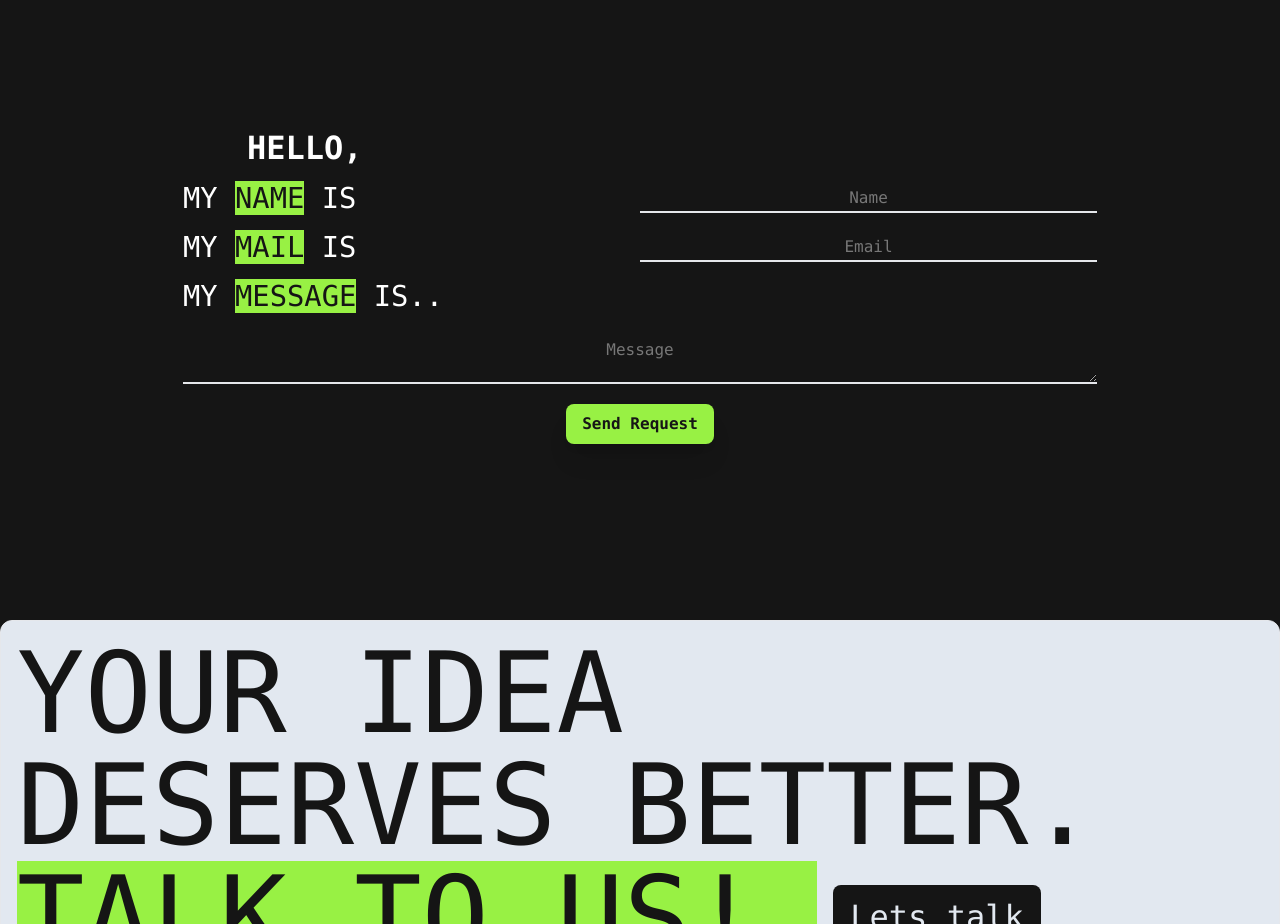
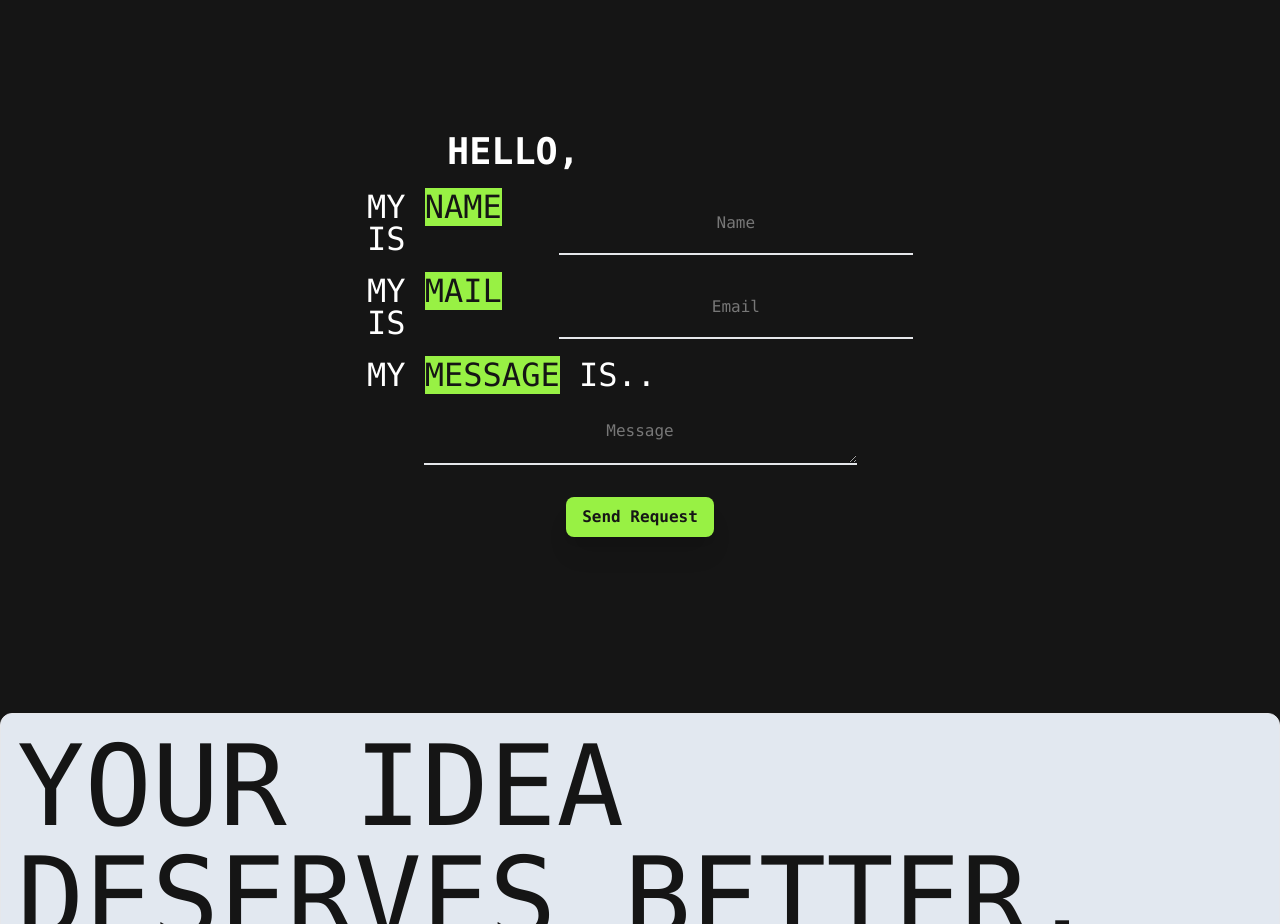
Before and after one commit to OGWebdesign/CompanyPage, a React (Vite) app: page /contact in a window 1280 px wide. Shown: the part 940-1864 px from the top of the page. Built offline with nearby package versions, Linux system fonts and the light colour scheme.

Commit message:
polished contact for desktop

```diff
--- a/src/Pages/Contact.tsx
+++ b/src/Pages/Contact.tsx
@@ -1,4 +1,4 @@
-import { ContactFormMobile } from "../components/ContactForm";
+import { ContactForm } from "../components/ContactForm";
 import { ContactStripe } from "../components/ContactStripe";
 import { Description } from "../components/Description";
 import { Footer } from "../components/Footer";
@@ -26,7 +26,7 @@ function App() {
               <ContactStripe />
 
               {/* Contact Formular */}
-              <ContactFormMobile />
+              <ContactForm />
             </div>
           </div>
         </div>
--- a/src/components/ContactForm/index.tsx
+++ b/src/components/ContactForm/index.tsx
@@ -1,6 +1,6 @@
 import React from "react";
 
-export const ContactFormMobile = () => {
+export const ContactForm = () => {
 
   const [check, setCheck] = React.useState<boolean>(false);
   const [hTextBox, setHTextBox] = React.useState<boolean>(false);
@@ -23,16 +23,29 @@ export const ContactFormMobile = () => {
 
 
   return (
-  <div className="w-full flex flex-col mt-5 px-2 font-mono">
-    <h1 className={`text-white text-[2rem] mobile:ml-[4rem] font-bold font-mono transition-all duration-700 ease-in-out ${check && "-translate-y-14"}`}>HELLO,</h1>
-    <form className="flex flex-col justify-center items-start">
+  <div className="w-full flex flex-col mt-5
+  mobile:px-2 tablet:px-8
+  font-mono">
+    <h1 className={`text-white mobile:text-[2rem] tablet:text-[2.3rem] mobile:ml-[4rem] laptop:ml-[15rem] font-bold font-mono transition-all duration-700 ease-in-out ${check && "-translate-y-14"}`}>HELLO,</h1>
+    <form className="flex flex-col items-start">
 
     {/* MY NAME IS ______ */}
-      <div className={`w-full flex mt-3 ${check && "-translate-y-14"} transition-all duration-700 ease-in-out`}>
+      <div className={`
+        mobile:w-full
 
-        <span className="text-white w-full text-[1.8rem] leading-none">MY <span className="bg-[#98f144] text-[#151515]">NAME</span> IS </span>
+        flex mt-3 ${check && "-translate-y-14"} transition-all duration-700 ease-in-out`}>
 
-        <input type="input" placeholder="Name" className="w-full text-center bg-[#151515] text-[#98f144] border-b-2 leading-none
+        <span className="text-white
+
+        mobile:w-full tablet:w-[60%] tablet-contact:ml-[3rem] laptop:ml-[10rem] mobile:text-[1.8rem] tablet:text-[2rem]
+
+        leading-none">MY <span className="bg-[#98f144] text-[#151515]">NAME</span> IS </span>
+
+        <input type="input" placeholder="Name" className="
+
+        mobile:w-full tablet:mr-[2rem] tablet-contact:mr-[5.5rem] laptop:mr-[10rem] laptop:w-[50rem] desktop:w-[60rem]
+
+        text-center bg-[#151515] text-[#98f144] border-b-2 leading-none
         placeholder-[#777777] "/>
 
       </div>
@@ -40,9 +53,18 @@ export const ContactFormMobile = () => {
     {/* MY MAIL IS ______ */}
       <div className={`w-full flex mt-5 ${check && "-translate-y-14"} transition-all duration-700 ease-in-out`}>
 
-        <span className="text-white w-full text-[1.8rem] leading-none">MY <span className="bg-[#98f144] text-[#151515]">MAIL</span> IS </span>
+        <span className="text-white
 
-        <input type="input" placeholder="Email" className="w-full text-center bg-[#151515] text-[#98f144] border-b-2 leading-none
+        mobile:w-full tablet:w-[60%]  tablet-contact:ml-[3rem] laptop:ml-[10rem] desktop:ml-[10rem]
+        mobile:text-[1.8rem] tablet:text-[2rem]
+
+        leading-none">MY <span className="bg-[#98f144] text-[#151515]">MAIL</span> IS </span>
+
+        <input type="input" placeholder="Email" className="
+
+        mobile:w-full tablet:mr-[2rem] tablet-contact:mr-[5.5rem] laptop:mr-[10rem] laptop:w-[50rem] desktop:w-[60rem]
+
+         text-center bg-[#151515] text-[#98f144] border-b-2 leading-none
         placeholder-[#777777] flex justify-center items-center "/>
 
       </div>
@@ -50,21 +72,32 @@ export const ContactFormMobile = () => {
     {/* MY MESSAGE IS.. */}
       <div className={`w-full flex flex-col mt-5 transition-all duration-700 ease-in-out `}>
 
-        <span className={`text-white w-full text-[1.8rem] leading-none ${check && "-translate-y-14"} transition-all duration-700 ease-in-out`}>MY <span className="bg-[#98f144] text-[#151515]">MESSAGE</span> IS.. </span>
+        <span className={`text-white
 
-        <textarea placeholder="Message" className={`w-full text-center bg-[#151515] text-[#98f144] border-b-2 leading-none mt-6
+          mobile:w-full tablet:w-[60%] mobile:text-[1.8rem] tablet:text-[2rem] laptop:ml-[10rem]
+
+          leading-none ${check && "-translate-y-14"} transition-all duration-700 ease-in-out`}>MY <span className="bg-[#98f144] text-[#151515]">MESSAGE</span> IS.. </span>
+
+    <div className="w-full flex justify-center items-center">
+        <textarea placeholder="Message" className={`
+
+        mobile:w-full tablet:w-[65%] laptop:w-1/2
+
+        text-center bg-[#151515] text-[#98f144] border-b-2 leading-none mt-6
         placeholder-[#777777] transition-all duration-700 ease-in-out p-2  ${check && "-translate-y-14"} ${hTextBox && "h-[8rem]"}`}
         onClick={() => messageHandler()}
         onBlur={() =>blurHandler()}
         ref={textAreaRef}/>
-
       </div>
-
+    </div>
     {/* BUTTON */}
       <div className="w-full flex justify-center mb-10 ">
-      <button type="submit" className={`text-[#161616] select-none border-none bg-[#98f144] font-semibold py-2 px-4 mt-5 rounded-lg shadow-xl
-      hover:bg-[#6ba039] cursor-pointer font-mono transition duration-700 ease-in-out ${check && "-translate-y-12"}`}
-      >Send Request</button>
+
+      <button type="submit" className={`text-[#161616] select-none border-none bg-[#98f144] font-semibold py-2 px-4 mt-8 rounded-lg shadow-xl
+      hover:bg-[#6ba039] cursor-pointer font-mono transition duration-700 ease-in-out ${check && "-translate-y-12"}`}>
+      Send Request
+      </button>
+
       </div>
     </form>
   </div>
--- a/tailwind.config.js
+++ b/tailwind.config.js
@@ -21,6 +21,7 @@ export default {
         // => @media (min-width: 1280px) { ... }
         'desktop-xxl': "3840px",
         // => @media (min-width: 1280px) { ... }
+        'tablet-contact' : "702px",
       },
       animation:{
         ownpulse:'ownpulse 0.9s ease-in-out infinite'
```
